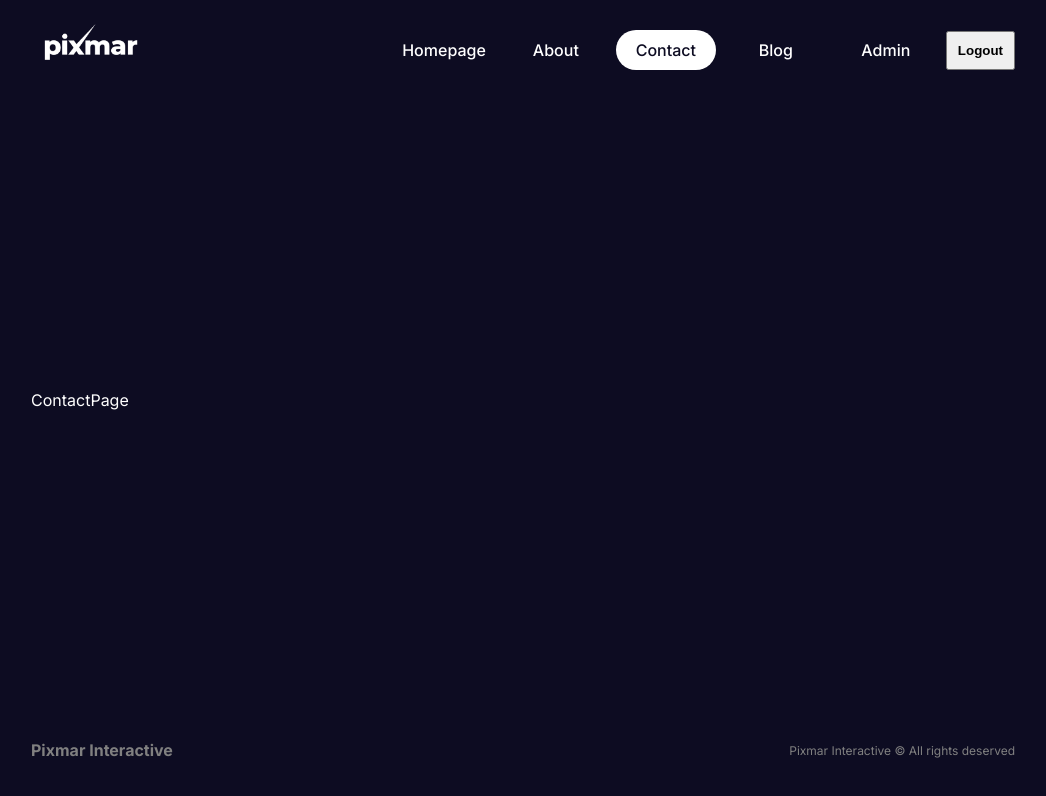
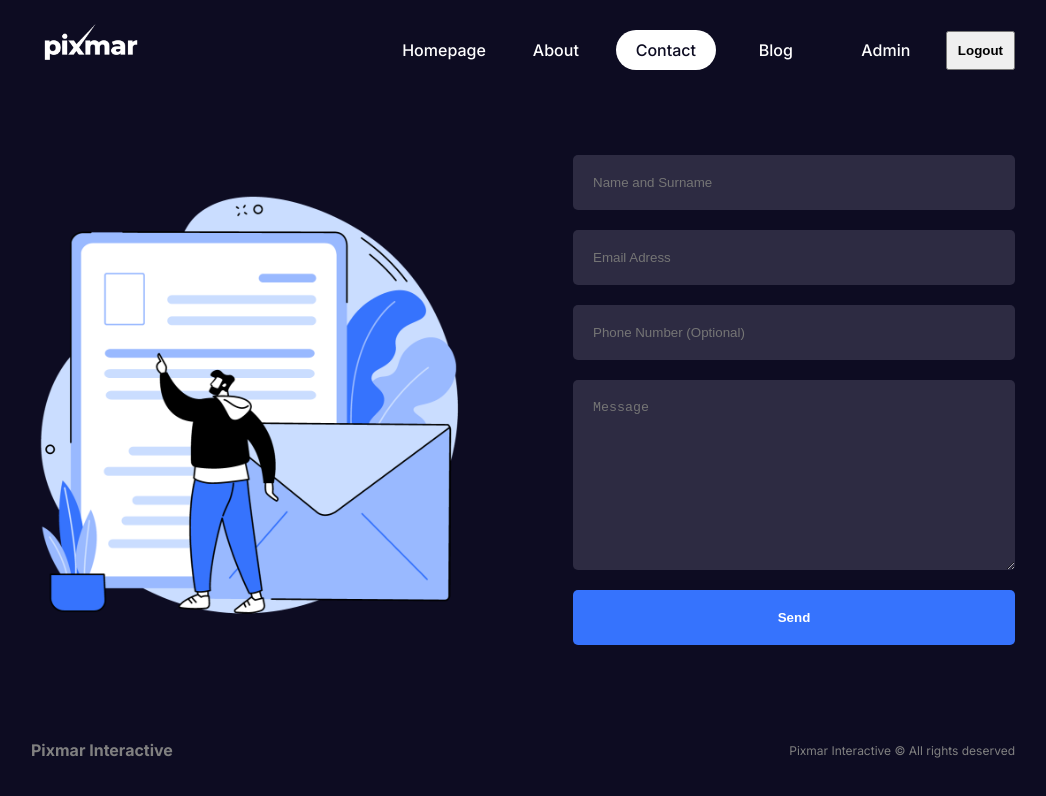
Before and after one commit to mirzasahin/nextjs-full-stack-app, a Next.js app: page /contact in a window 1280 px wide. Shown: the top 796 px of the page, without its empty margins (117-1163 px from the left). Built offline with nearby package versions, Linux system fonts and the light colour scheme.

Commit message:
Contact page

```diff
--- /dev/null
+++ b/src/app/contact/contact.module.css
@@ -0,0 +1,49 @@
+.container {
+  display: flex;
+  align-items: center;
+  gap: 100px;
+}
+
+.imgContainer {
+  flex: 1;
+  height: 500px;
+  position: relative;
+}
+
+.img {
+  object-fit: contain;
+}
+
+.formContainer {
+  flex: 1;
+}
+
+.form {
+  display: flex;
+  flex-direction: column;
+  gap: 20px;
+}
+
+.form input,
+.form textarea {
+  padding: 20px;
+  border-radius: 5px;
+  border: none;
+  outline: none;
+  background-color: var(--bgSoft);
+  color: var(--text);
+}
+
+.form button {
+  padding: 20px;
+  background-color: var(--btn);
+  color: var(--text);
+  font-weight: bold;
+  border: none;
+  border-radius: 5px;
+  cursor: pointer;
+  transition: 0.1s;
+}
+.form button:hover {
+  background-color: #2d5ed1;
+}
--- a/src/app/contact/page.jsx
+++ b/src/app/contact/page.jsx
@@ -1,7 +1,30 @@
 import React from "react";
+import styles from "./contact.module.css";
+import Image from "next/image";
 
 const ContactPage = () => {
-  return <div>ContactPage</div>;
+  return (
+    <div className={styles.container}>
+      <div className={styles.imgContainer}>
+        <Image src="/contact.png" alt="" fill className={styles.img} />
+      </div>
+      <div className={styles.formContainer}>
+        <form action="" className={styles.form}>
+          <input type="text" placeholder="Name and Surname" />
+          <input type="email" placeholder="Email Adress" />
+          <input type="number" placeholder="Phone Number (Optional)" />
+          <textarea
+            name=""
+            id=""
+            cols="30"
+            rows="10"
+            placeholder="Message"
+          ></textarea>
+          <button>Send</button>
+        </form>
+      </div>
+    </div>
+  );
 };
 
 export default ContactPage;
```
Also changed, not shown: src/app/home.module.css (+16 -7 lines).
